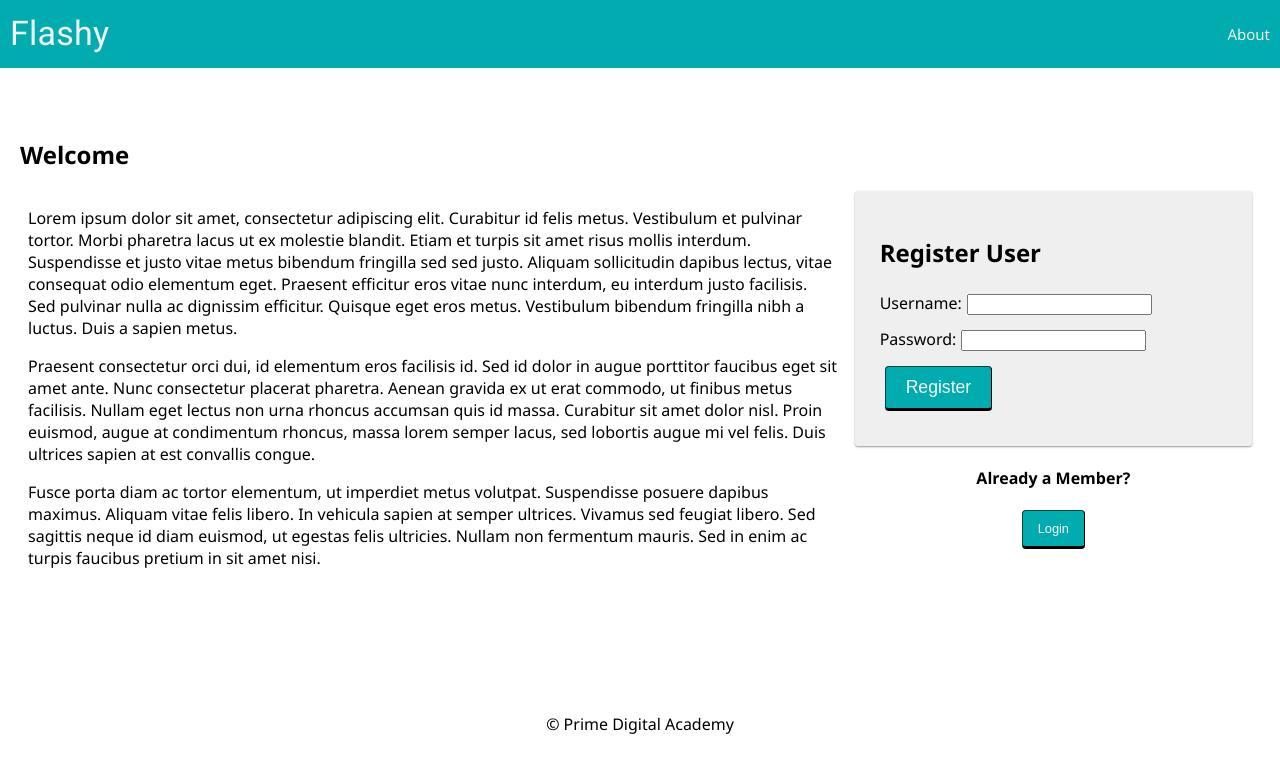
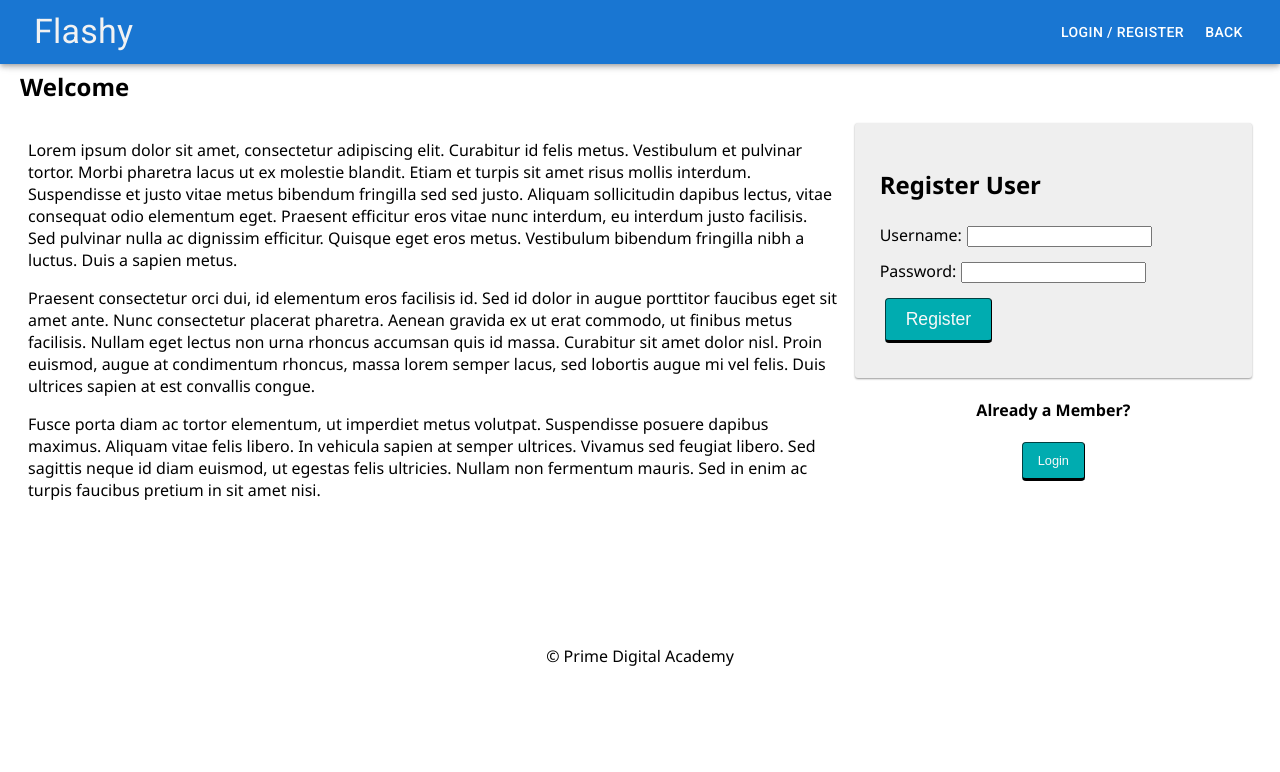
Before and after one commit to rhvdbergh/flashy, a React (Create React App) app: page /#/home in a window 1280 px wide. Shown: the top 772 px of the page. Built offline with nearby package versions, Linux system fonts and the light colour scheme; no server answers.

Commit message:
nav bar displays according to context and authentication

```diff
--- a/package.json
+++ b/package.json
@@ -8,6 +8,7 @@
     "@emotion/styled": "^11.6.0",
     "@fontsource/roboto": "^4.5.1",
     "@mui/material": "^5.1.0",
+    "@mui/styles": "^5.1.0",
     "axios": "^0.21.1",
     "bcryptjs": "^2.4.3",
     "cookie-session": "^2.0.0-rc.1",
--- a/src/components/LogOutButton/LogOutButton.jsx
+++ /dev/null
@@ -1,19 +0,0 @@
-import React from 'react';
-import { useDispatch } from 'react-redux';
-
-function LogOutButton(props) {
-  const dispatch = useDispatch();
-  return (
-    <button
-      // This button shows up in multiple locations and is styled differently
-      // because it's styled differently depending on where it is used, the className
-      // is passed to it from it's parents through React props
-      className={props.className}
-      onClick={() => dispatch({ type: 'LOGOUT' })}
-    >
-      Log Out
-    </button>
-  );
-}
-
-export default LogOutButton;
--- a/src/components/Nav/Nav.jsx
+++ b/src/components/Nav/Nav.jsx
@@ -1,55 +1,114 @@
 import React from 'react';
-import { Link } from 'react-router-dom';
-import LogOutButton from '../LogOutButton/LogOutButton';
+import { Link, useHistory } from 'react-router-dom';
 import './Nav.css';
-import { useSelector } from 'react-redux';
-import { Box, Typography, ButtonGroup, Button } from '@mui/material';
+import { useDispatch, useSelector } from 'react-redux';
+
+import {
+  Box,
+  Typography,
+  ButtonGroup,
+  Button,
+  AppBar,
+  Toolbar,
+} from '@mui/material';
+import { makeStyles } from '@mui/styles';
+
+// styling for mui
+const useStyles = makeStyles(() => ({
+  toolbar: {
+    display: 'flex',
+    justifyContent: 'space-between',
+  },
+}));
 
 function Nav() {
   const user = useSelector((store) => store.user);
   const navTitle = useSelector((store) => store.navTitle);
 
+  // set up redux dispatch
+  const dispatch = useDispatch();
+
+  // set up the useHistory hook
+  const history = useHistory();
+
+  // set up the styling for mui
+  const { toolbar } = useStyles();
+
   return (
-    <Box className="nav">
+    <header className="nav">
+      <AppBar>
+        <Toolbar className={toolbar}>
           <Link to="/home">
-        <Typography variant="h4" className="nav-title">
+            {/* Adding component="h1" here so screen readers pick up on it, it's the main heading */}
+            <Typography variant="h4" component="h1" className="nav-title">
               Flashy
             </Typography>
           </Link>
-      <Box>
-        {/* If no user is logged in, show these links */}
-        {user.id === null && (
-          // If there's no user, show login/registration links
-          <Link className="navLink" to="/login">
-            Login / Register
-          </Link>
-        )}
-
-        {/* If a user is logged in, show these links */}
-        {user.id && (
-          <>
           <Box>
             <Typography variant="h5" className="nav-title">
               {navTitle}
             </Typography>
           </Box>
-            <Link className="navLink" to="/user">
-              Home
-            </Link>
-
-            <Link className="navLink" to="/info">
-              Info Page
-            </Link>
-
-            <LogOutButton className="navLink" />
-          </>
+          <Box>
+            {/* If no user is logged in, show these links */}
+            {user.id === undefined && (
+              // If there's no user, show login/registration links
+              <Button
+                key="login"
+                color="inherit"
+                className="navLink"
+                onClick={() => history.push('/login')}
+              >
+                Login / Register
+              </Button>
             )}
 
-        <Link className="navLink" to="/about">
+            {/* If a user is logged in, show these links */}
+            {user.id && (
+              <Button
+                key="Home"
+                color="inherit"
+                className="navLink"
+                onClick={() => history.push('/home')}
+              >
+                Home
+              </Button>
+            )}
+
+            <Button
+              className="navLink"
+              key="Back"
+              color="inherit"
+              onClick={() => history.goBack()}
+            >
+              Back
+            </Button>
+
+            {/* For the moment, there is no about page  */}
+            {/* <Button
+              className="navLink"
+              color="inherit"
+              key="About"
+              onClick={() => history.push('/about')}
+            >
               About
-        </Link>
+            </Button> */}
+
+            {/* If a user is logged in, show these links */}
+            {user.id && (
+              <Button
+                className="navLink"
+                key="Log Out"
+                color="inherit"
+                onClick={() => dispatch({ type: 'LOGOUT' })}
+              >
+                Log Out
+              </Button>
+            )}
           </Box>
-    </Box>
+        </Toolbar>
+      </AppBar>
+    </header>
   );
 }
 
--- a/src/redux/reducers/utils.reducer.js
+++ b/src/redux/reducers/utils.reducer.js
@@ -3,6 +3,12 @@ const navTitle = (state = '', action) => {
   switch (action.type) {
     case 'SET_NAV_TITLE':
       return action.payload;
+    // reset in case of user logout
+    case 'LOGOUT':
+      return '';
+    // in case a title is not necessary, or to ensure wrong title doesn't display
+    case 'RESET_NAV_TITLE':
+      return '';
     default:
       return state;
   }
```
Lines whose indentation alone changed are shown as unchanged.
